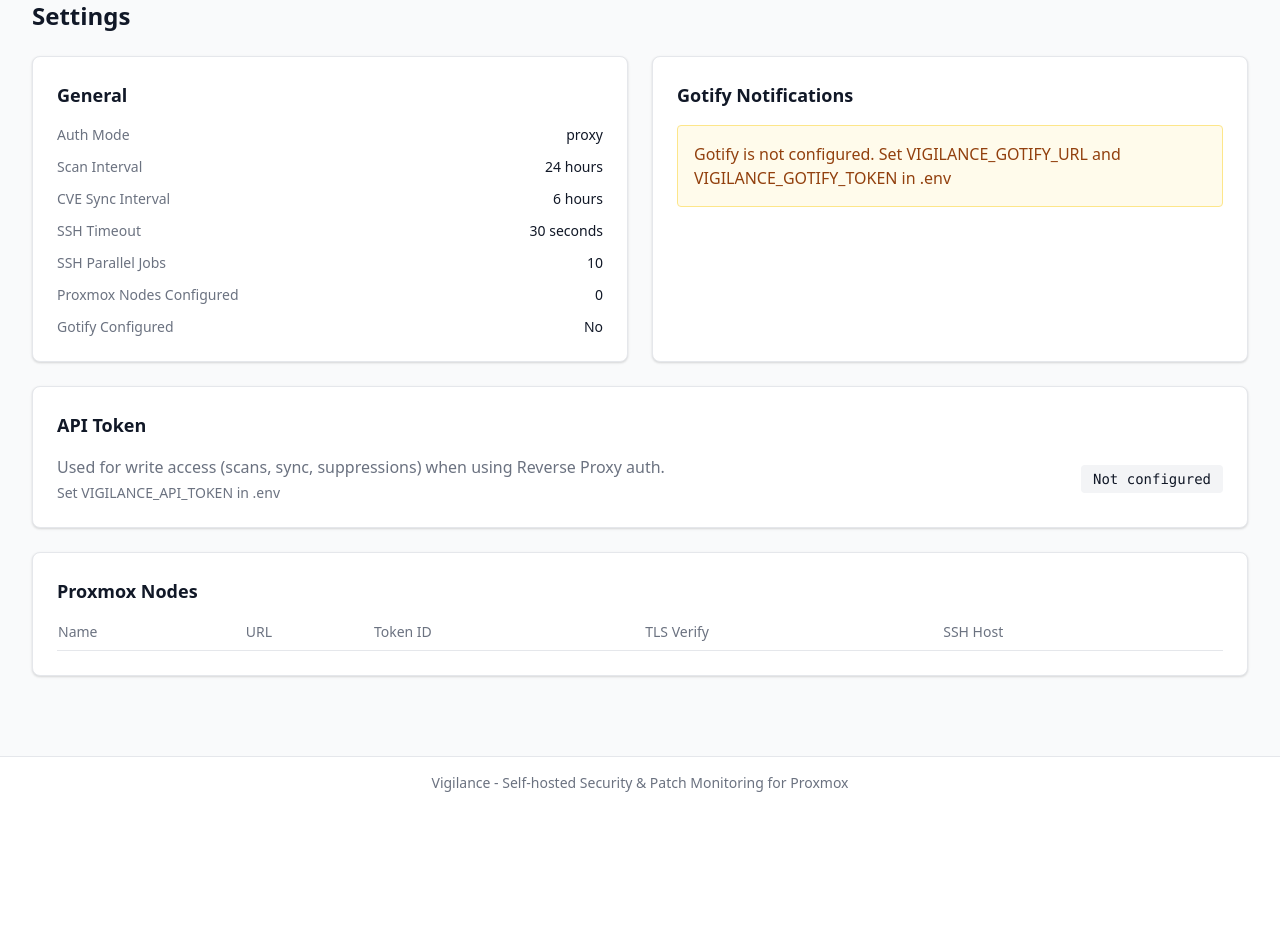
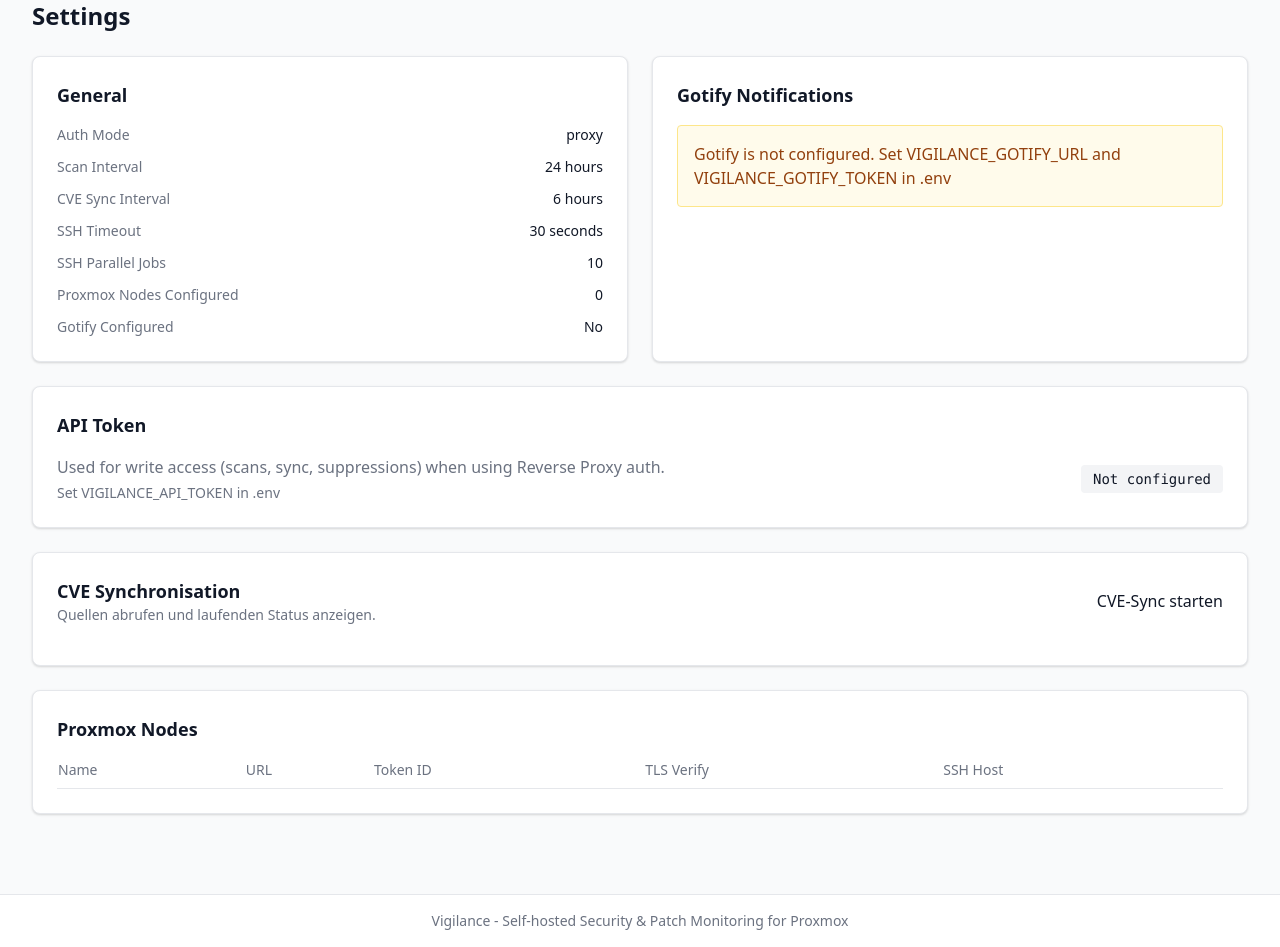
Before and after one commit to paddy73-ch/vigilance, a FastAPI app: page /settings in a window 1280 px wide. Shown: the part 97-1044 px from the top of the page. Before the commit the page ends 889 px from the top, so only its background shows below. Run offline with FastAPI, Linux system fonts and the light colour scheme; data that the repository does not hold is empty; some libraries are stand-ins or nearby versions.

Commit message:
Add CVE sync control to settings

```diff
--- a/vigilance/web/templates/settings.html
+++ b/vigilance/web/templates/settings.html
@@ -88,6 +88,27 @@
             </div>
         </div>
 
+        <!-- CVE Sync -->
+        <div class="bg-white dark:bg-gray-800 rounded-lg shadow p-6 border border-gray-200 dark:border-gray-700 lg:col-span-2">
+            <div class="flex items-center justify-between gap-4">
+                <div>
+                    <h2 class="text-lg font-semibold">CVE Synchronisation</h2>
+                    <p class="text-sm text-gray-500 dark:text-gray-400">Quellen abrufen und laufenden Status anzeigen.</p>
+                </div>
+                <button @click="triggerCveSync()" class="btn-primary" :disabled="cveSyncRunning">
+                    <span x-text="cveSyncRunning ? 'Läuft …' : 'CVE-Sync starten'"></span>
+                </button>
+            </div>
+            <div class="mt-4 grid grid-cols-2 md:grid-cols-5 gap-2 text-sm">
+                <template x-for="sync in cveSyncStatus" :key="sync.source">
+                    <div class="rounded border border-gray-200 dark:border-gray-700 px-3 py-2 flex justify-between gap-2">
+                        <span class="capitalize" x-text="sync.source"></span>
+                        <span :class="sync.status === 'running' ? 'text-blue-600' : (sync.status === 'error' ? 'text-red-600' : 'text-green-600')" x-text="sync.status === 'running' ? 'Läuft' : (sync.status === 'error' ? 'Fehler' : 'OK')"></span>
+                    </div>
+                </template>
+            </div>
+        </div>
+
         <!-- Proxmox Nodes Summary -->
         <div class="bg-white dark:bg-gray-800 rounded-lg shadow p-6 border border-gray-200 dark:border-gray-700 lg:col-span-2">
             <h2 class="text-lg font-semibold mb-4">Proxmox Nodes</h2>
@@ -131,6 +152,8 @@ function settingsPage() {
         gotifyTestMessage: '',
         tokenPreview: '',
         proxmoxNodes: [],
+        cveSyncStatus: [],
+        cveSyncRunning: false,
 
         async loadSettings() {
             try {
@@ -143,6 +166,7 @@ function settingsPage() {
                 this.tokenPreview = tokenData.preview || 'Not configured';
                 this.gotifyConfigured = this.settings.gotify_configured;
                 this.proxmoxNodes = this.settings.proxmox_nodes || [];
+                await this.loadCveSyncStatus();
 
                 // Load gotify config from settings
                 this.gotifyConfig = {
@@ -153,6 +177,22 @@ function settingsPage() {
             } catch (e) {
                 console.error('Failed to load settings', e);
             }
+        },
+        async loadCveSyncStatus() {
+            const resp = await fetch('/api/cves/sync/status');
+            this.cveSyncStatus = await resp.json();
+            this.cveSyncRunning = this.cveSyncStatus.some(s => s.status === 'running');
+            if (this.cveSyncRunning) setTimeout(() => this.loadCveSyncStatus(), 2000);
+        },
+        async triggerCveSync() {
+            this.cveSyncRunning = true;
+            const resp = await fetch('/api/cves/sync', { method: 'POST' });
+            if (!resp.ok) {
+                this.cveSyncRunning = false;
+                alert('CVE-Sync konnte nicht gestartet werden (' + resp.status + ')');
+                return;
+            }
+            await this.loadCveSyncStatus();
         },
         async testGotify() {
             this.testingGotify = true;
```
